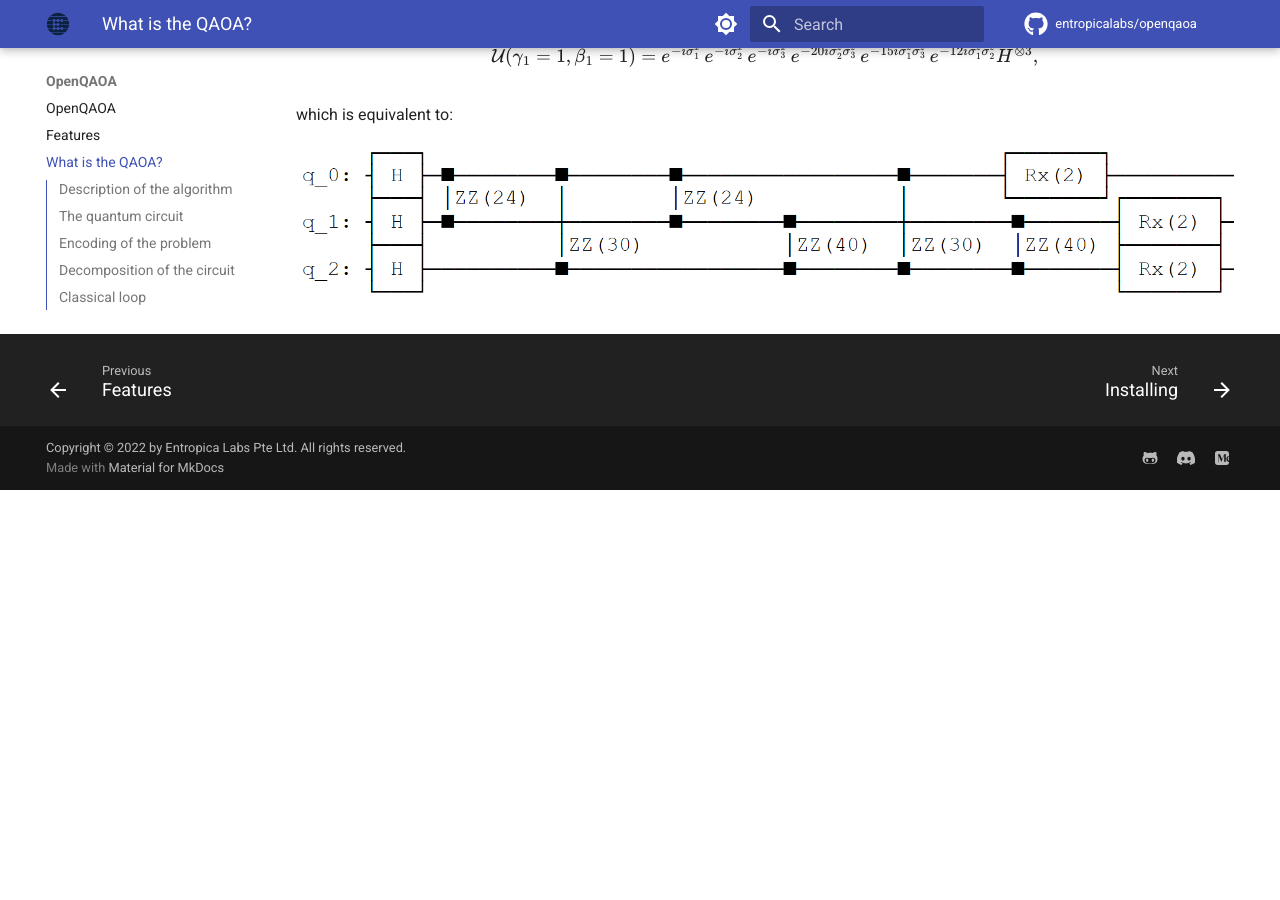
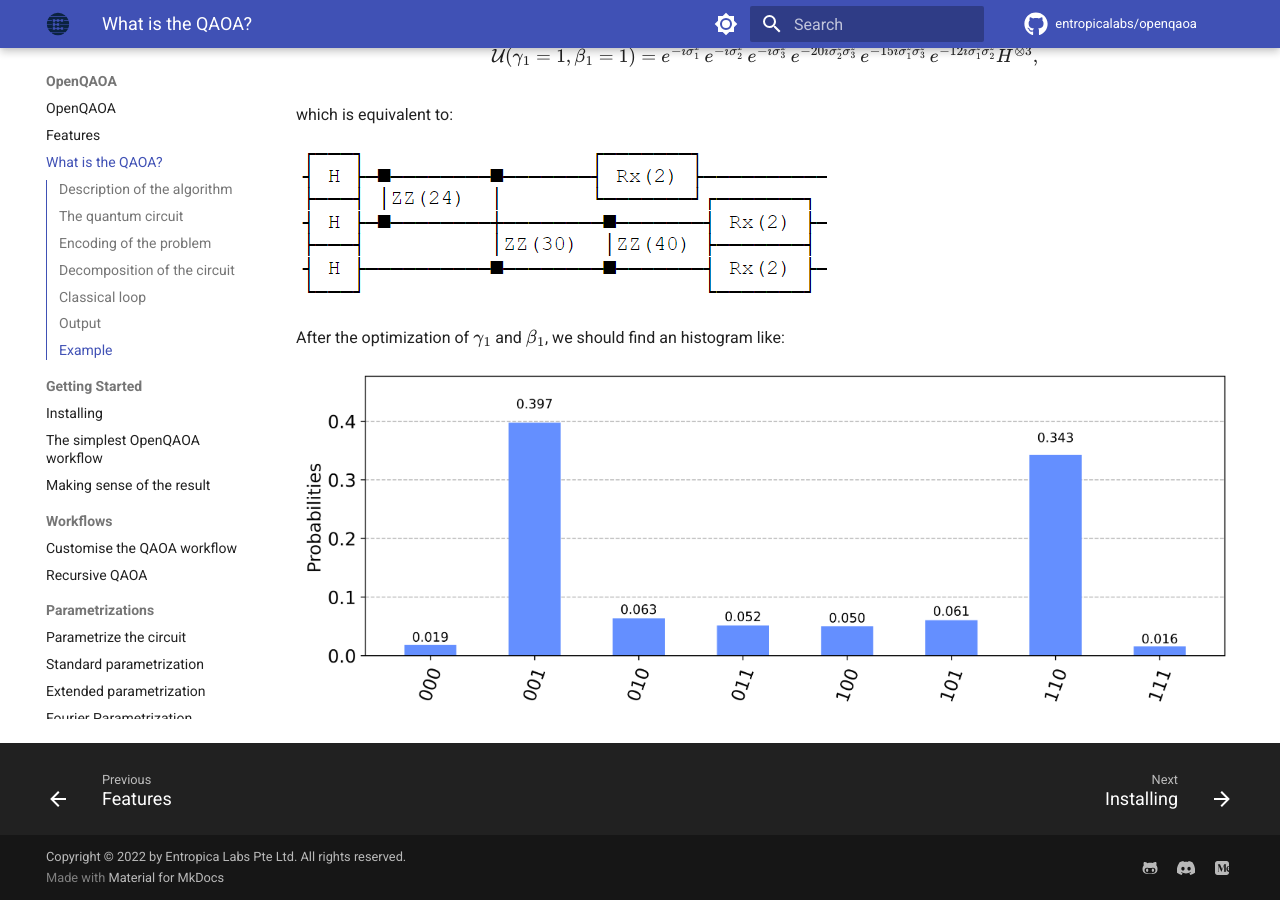
Before and after one commit to entropicalabs/openqaoa-website, an MkDocs documentation site: the page built from docs/what-is-the-qaoa.md, in a window 1280 px wide and 900 px high, scrolled down 4762 px. Built offline with MkDocs 1.6.1 and Material for MkDocs 9.7.7, drawn with Linux system fonts in a browser that asks for light colours; comment, search, counter and statistics services are not loaded; before the commit the page ends 5252 px from its top, so only the background shows below that.

Commit message:
more "what is the qaoa"

```diff
--- a/docs/what-is-the-qaoa.md
+++ b/docs/what-is-the-qaoa.md
@@ -122,3 +122,7 @@ $$\mathcal{U} (\gamma_1=1,\beta_1=1) = e^{-i\sigma_{1}^x}\,e^{-i\sigma_{2}^x}\,e
 which is equivalent to:
 
 ![qaoa_circuit](/img/qaoa_circuit.png)
+
+After the optimization of $\gamma_1$ and $\beta_1$, we should find an histogram like:
+
+![qaoa_np_output](/img/histogram_np.png)
```
Also changed, not shown: docs/img/histogram_np.png (added), docs/img/qaoa_circuit.png.
